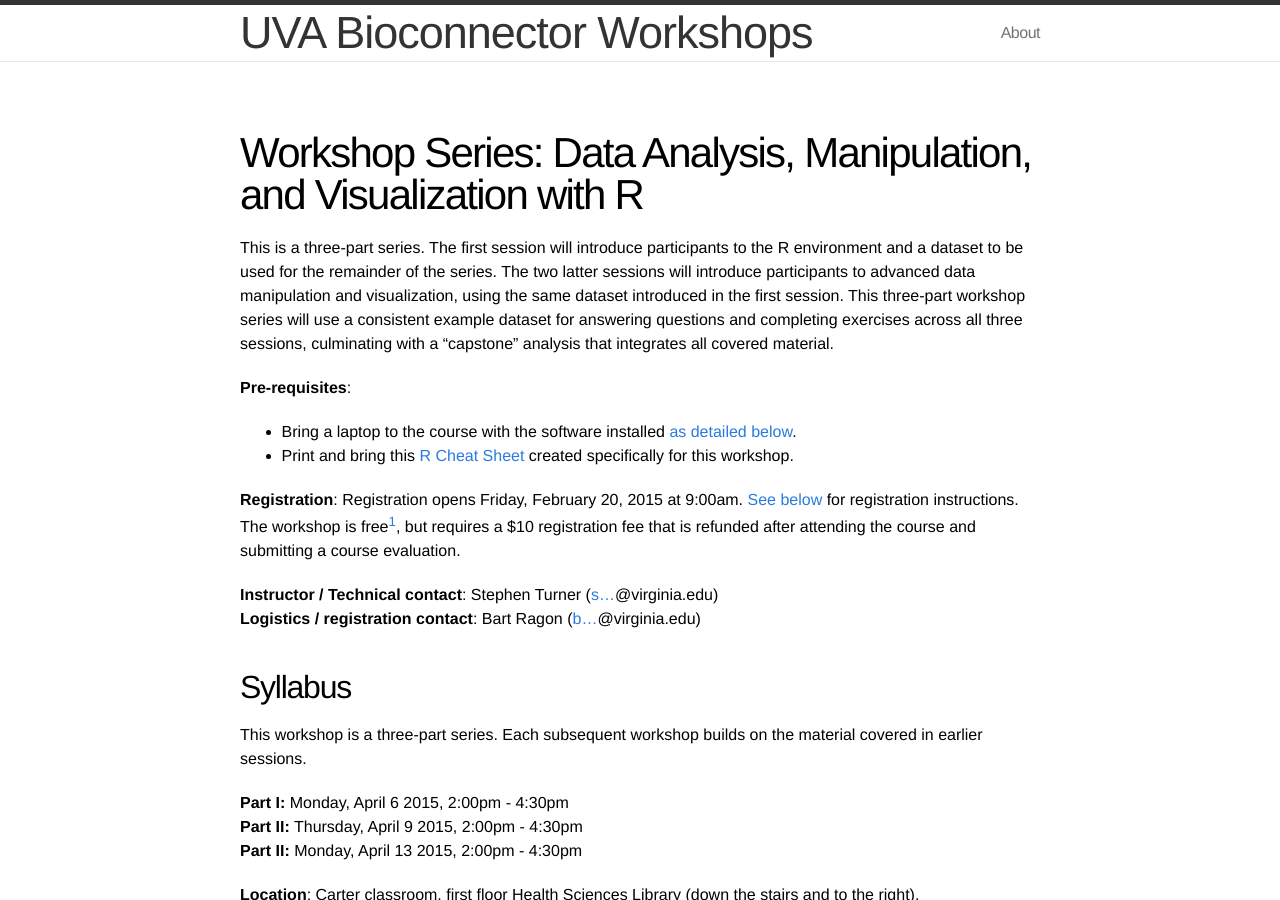
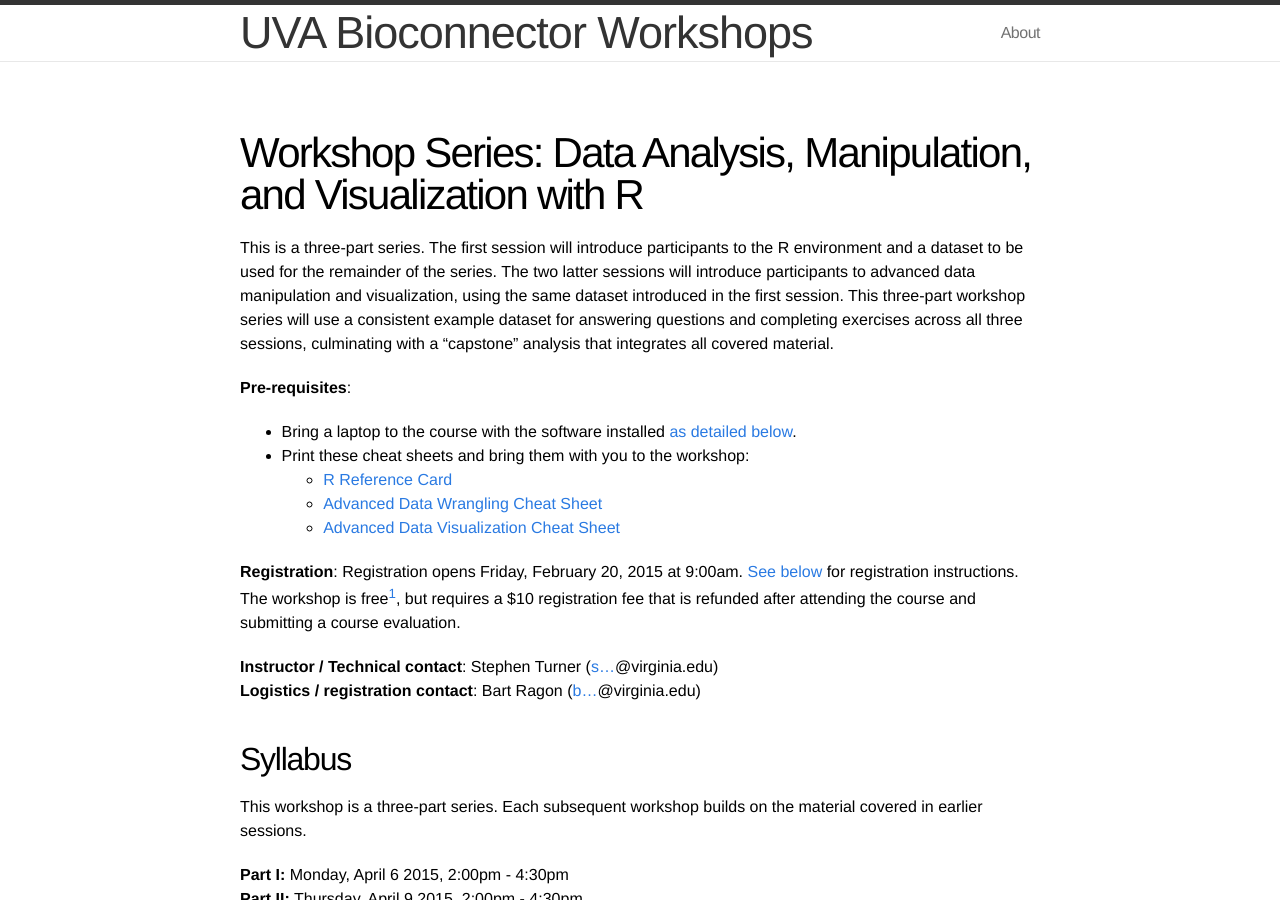
Before and after one commit to bioconnector/workshops2015, a Jekyll site: the page built from ws-r-series.md, in a window 1280 px wide and 900 px high. Built offline with Jekyll 4.4.1, drawn with Linux system fonts in a browser that asks for light colours; Markdown is read by kramdown in place of the engine named in the settings.

Commit message:
updated cheat sheets

```diff
--- a/ws-r-series.md
+++ b/ws-r-series.md
@@ -10,8 +10,11 @@
 
 **Pre-requisites**:
 
-* Bring a laptop to the course with the software installed [as detailed below](#setup).
-* Print and bring this [R Cheat Sheet](http://dx.doi.org/10.6084/m9.figshare.1080756) created specifically for this workshop.
+- Bring a laptop to the course with the software installed [as detailed below](#setup).
+- Print these cheat sheets and bring them with you to the workshop:
+    - [R Reference Card](http://cran.r-project.org/doc/contrib/Short-refcard.pdf)
+    - [Advanced Data Wrangling Cheat Sheet](http://www.rstudio.com/wp-content/uploads/2015/02/data-wrangling-cheatsheet.pdf)
+    - [Advanced Data Visualization Cheat Sheet](http://www.rstudio.com/wp-content/uploads/2015/04/ggplot2-cheatsheet.pdf)
 
 **Registration**: Registration opens Friday, February 20, 2015 at 9:00am. [See below](#registration) for registration instructions. The workshop is free[^free], but requires a $10 registration fee that is refunded after attending the course and submitting a course evaluation.
 
```
